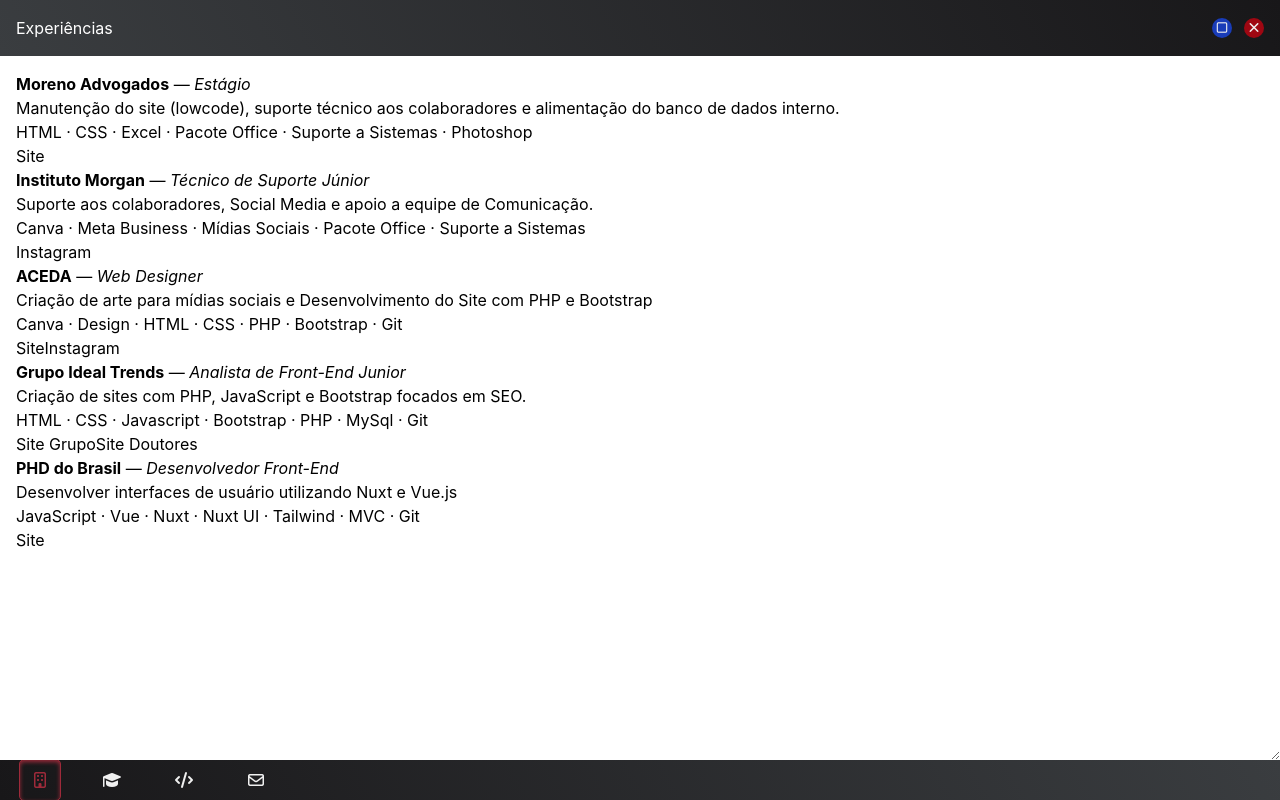
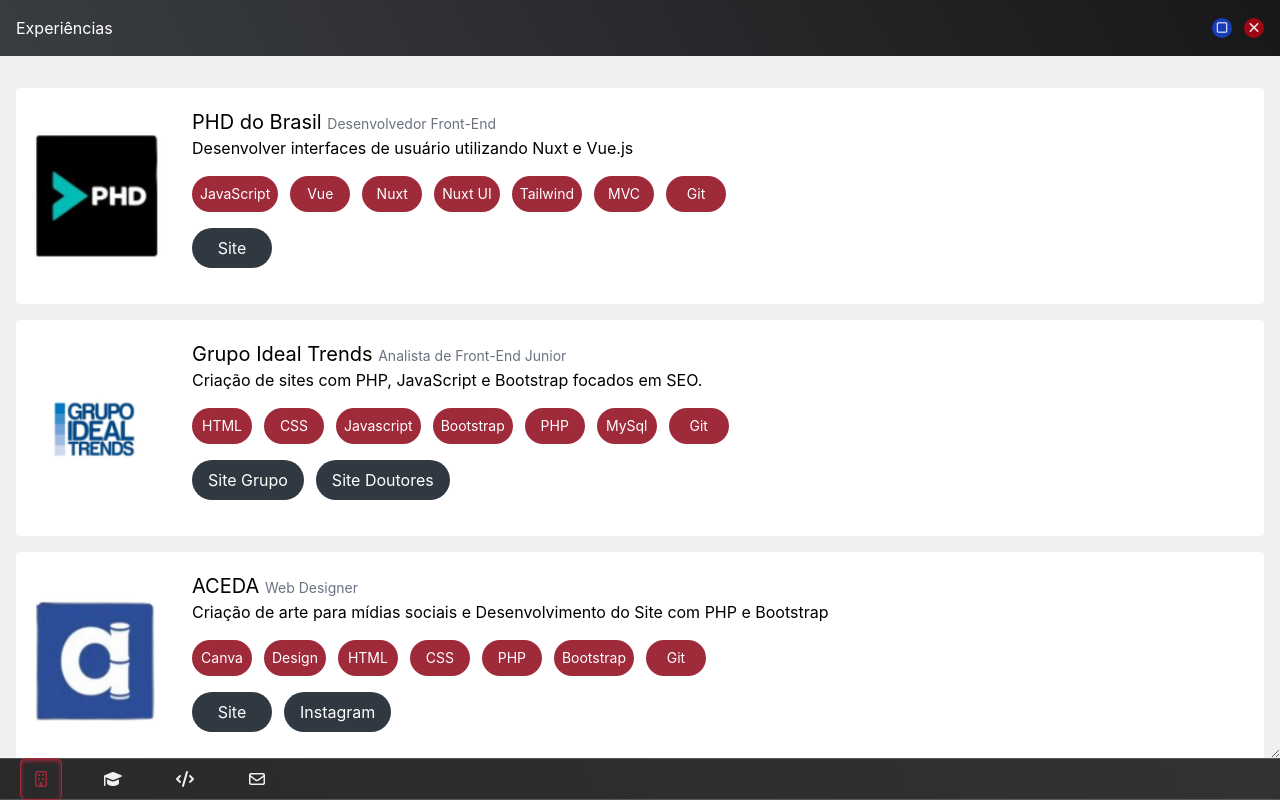
Before and after one commit to A-Marvulle/portfolio, a website built with Vite: page index.html in a window 1280 px wide. Both pictures are taken after a click on the button 40 px from the left and 780 px from the top of the page. Built offline with nearby package versions, Linux system fonts and the light colour scheme.

Commit message:
feat: add new info on home; change styles

```diff
--- a/index.html
+++ b/index.html
@@ -11,24 +11,96 @@
 
     <body>
         <main
-            class="screen relative h-screen w-full flex flex-col justify-between"
+            class="screen relative h-screen w-full flex flex-col justify-between bg-[linear-gradient(62deg,#181719_0%,#3a3d40_100%)]"
         >
             <aside
-                class="relative flex flex-col flex-1 justify-start items-end p-5 bg-blue-400"
+                class="relative flex flex-col flex-1 justify-start items-end p-5"
             >
-                <button data-modal="work">Work</button>
+                <div
+                    class="absolute top-3 left-3 p-5 shadow-xl bg-[#eae672] max-w-88 text-center"
+                >
+                    <h1 class="text-2xl">
+                        Olá! Meu nome é <strong>Alfredo</strong>
+                        <span class="block text-lg"
+                            >Sou um desenvolvedor
+                            <strong>Front-End</strong></span
+                        >
+                    </h1>
+                    <div
+                        class="flex gap-3 mt-7 text-[32px] flex-wrap items-center justify-center"
+                    >
+                        <p>
+                            <i class="fa-brands fa-js" title="JavaScript"></i>
+                        </p>
+                        <p>
+                            <i
+                                class="fa-brands fa-typescript"
+                                title="TypeScript"
+                            ></i>
+                        </p>
+                        <p><i class="fa-brands fa-vuejs" title="Vue"></i></p>
+                        <p><i class="fa-brands fa-php" title="PHP"></i></p>
+                        <p>
+                            <i
+                                class="fa-brands fa-bootstrap"
+                                title="Bootstrap"
+                            ></i>
+                        </p>
+                        <p>
+                            <i
+                                class="fa-brands fa-tailwind-css"
+                                title="Tailwind CSS"
+                            ></i>
+                        </p>
+                        <p>
+                            <i
+                                class="fa-brands fa-postgresql"
+                                title="PostgreSQL"
+                            ></i>
+                        </p>
+                        <p>
+                            <i class="fa-brands fa-docker" title="Docker"></i>
+                        </p>
+                    </div>
+                </div>
 
-                <button data-modal="school">School</button>
+                <button
+                    data-modal="work"
+                    class="text-center flex flex-col justify-center items-center w-30 h-30 gap-4 bg-black/10 text-white my-3 rounded-sm hover:text-[#9e2a3a]"
+                >
+                    <i class="fa-regular fa-building"></i>
+                    <span class="block">Experiência</span>
+                </button>
 
-                <button data-modal="projects">Projects</button>
+                <button
+                    data-modal="school"
+                    class="text-center flex flex-col justify-center items-center w-30 h-30 gap-4 bg-black/10 text-white my-3 rounded-sm hover:text-[#9e2a3a]"
+                >
+                    <i class="fa-solid fa-graduation-cap"></i>
+                    <span class="block">Escolaridade</span>
+                </button>
 
-                <button data-modal="contact">Contact Me</button>
+                <button
+                    data-modal="projects"
+                    class="text-center flex flex-col justify-center items-center w-30 h-30 gap-4 bg-black/10 text-white my-3 rounded-sm hover:text-[#9e2a3a]"
+                >
+                    <i class="fa-solid fa-code"></i>
+                    <span class="block">Projetos</span>
+                </button>
+
+                <button
+                    data-modal="contact"
+                    class="text-center flex flex-col justify-center items-center w-30 h-30 gap-4 bg-black/10 text-white my-3 rounded-sm hover:text-[#9e2a3a]"
+                >
+                    <i class="fa-regular fa-envelope"></i>
+                    <span class="block">Contato</span>
+                </button>
 
                 <desktop-manager></desktop-manager>
             </aside>
 
             <nav
-                class="bar flex gap-8 bg-[linear-gradient(62deg,#181719_0%,#3a3d40_100%)] text-[#f0f0f0]"
+                class="bar flex gap-8 text-[#f0f0f0] shadow backdrop-blur-md bg-[#333]/70 border border-x-transparent border-y-white/20"
             >
                 <button
                     class="lg:ms-5 nav__btn"
--- a/src/main.js
+++ b/src/main.js
@@ -1,20 +1,4 @@
 import "@fortawesome/fontawesome-free/css/all.min.css";
-
-const skills = [
-  { icon: "fa-brands fa-js", name: "JavaScript", color: "#f7df1e" },
-  { icon: "fa-brands fa-typescript", name: "TypeScript", color: "#3178C6" },
-  { icon: "fa-brands fa-vuejs", name: "Vue / Nuxt", color: "#41B883" },
-  // { icon: '', name: 'Nuxt' },
-  { icon: "fa-brands fa-php", name: "PHP", color: "#474a8a" },
-  { icon: "fa-brands fa-bootstrap", name: "Bootstrap", color: "#553C7B" },
-  { icon: "fa-brands fa-tailwind-css", name: "Tailwind", color: "#06B6D4" },
-  {
-    icon: "fa-brands fa-postgresql",
-    name: "MySql e Postgres",
-    color: "#F29111",
-  },
-  { icon: "fa-brands fa-docker", name: "Docker", color: "#0db7ed" },
-];
 
 const projects = [
   {
@@ -45,25 +29,53 @@
 
 const work = [
   {
-    img: "logo-moreno",
-    name: "Moreno Advogados",
-    description:
-      "Manutenção do site (lowcode), suporte técnico aos colaboradores e alimentação do banco de dados interno.",
-    ocupation: "Estágio",
+    img: "logo-phd",
+    name: "PHD do Brasil",
+    description: "Desenvolver interfaces de usuário utilizando Nuxt e Vue.js",
+    ocupation: "Desenvolvedor Front-End",
     links: [
       {
-        url: "http://morenoadvogados.com.br/",
+        url: "https://phddobrasil.com.br/",
         title: "Site",
       },
     ],
-    skills: [
-      "HTML",
-      "CSS",
-      "Excel",
-      "Pacote Office",
-      "Suporte a Sistemas",
-      "Photoshop",
+    skills: ["JavaScript", "Vue", "Nuxt", "Nuxt UI", "Tailwind", "MVC", "Git"],
+  },
+  {
+    img: "logo-ideal",
+    name: "Grupo Ideal Trends",
+    description:
+      "Criação de sites com PHP, JavaScript e Bootstrap focados em SEO.",
+    ocupation: "Analista de Front-End Junior",
+    links: [
+      {
+        url: "https://idealtrends.com.br/",
+        title: "Site Grupo",
+      },
+      {
+        url: "https://www.doutoresdaweb.com.br/",
+        title: "Site Doutores",
+      },
     ],
+    skills: ["HTML", "CSS", "Javascript", "Bootstrap", "PHP", "MySql", "Git"],
+  },
+  {
+    img: "logo-aceda",
+    name: "ACEDA",
+    description:
+      "Criação de arte para mídias sociais e Desenvolvimento do Site com PHP e Bootstrap",
+    ocupation: "Web Designer",
+    links: [
+      {
+        url: "https://www.aceda.org.br/",
+        title: "Site",
+      },
+      {
+        url: "https://www.instagram.com/aceda.sampa/",
+        title: "Instagram",
+      },
+    ],
+    skills: ["Canva", "Design", "HTML", "CSS", "PHP", "Bootstrap", "Git"],
   },
   {
     img: "logo-morgan",
@@ -86,53 +98,25 @@
     ],
   },
   {
-    img: "logo-aceda",
-    name: "ACEDA",
+    img: "logo-moreno",
+    name: "Moreno Advogados",
     description:
-      "Criação de arte para mídias sociais e Desenvolvimento do Site com PHP e Bootstrap",
-    ocupation: "Web Designer",
+      "Manutenção do site (lowcode), suporte técnico aos colaboradores e alimentação do banco de dados interno.",
+    ocupation: "Estágio",
     links: [
       {
-        url: "https://www.aceda.org.br/",
-        title: "Site",
-      },
-      {
-        url: "https://www.instagram.com/aceda.sampa/",
-        title: "Instagram",
-      },
-    ],
-    skills: ["Canva", "Design", "HTML", "CSS", "PHP", "Bootstrap", "Git"],
-  },
-  {
-    img: "logo-ideal",
-    name: "Grupo Ideal Trends",
-    description:
-      "Criação de sites com PHP, JavaScript e Bootstrap focados em SEO.",
-    ocupation: "Analista de Front-End Junior",
-    links: [
-      {
-        url: "https://idealtrends.com.br/",
-        title: "Site Grupo",
-      },
-      {
-        url: "https://www.doutoresdaweb.com.br/",
-        title: "Site Doutores",
-      },
-    ],
-    skills: ["HTML", "CSS", "Javascript", "Bootstrap", "PHP", "MySql", "Git"],
-  },
-  {
-    img: "logo-phd",
-    name: "PHD do Brasil",
-    description: "Desenvolver interfaces de usuário utilizando Nuxt e Vue.js",
-    ocupation: "Desenvolvedor Front-End",
-    links: [
-      {
-        url: "https://phddobrasil.com.br/",
+        url: "http://morenoadvogados.com.br/",
         title: "Site",
       },
     ],
-    skills: ["JavaScript", "Vue", "Nuxt", "Nuxt UI", "Tailwind", "MVC", "Git"],
+    skills: [
+      "HTML",
+      "CSS",
+      "Excel",
+      "Pacote Office",
+      "Suporte a Sistemas",
+      "Photoshop",
+    ],
   },
 ];
 
@@ -194,13 +178,19 @@
       return work
         .map(
           (w) => `
-        <div>
-          <strong>${w.name}</strong> — <em>${w.ocupation}</em>
-          <p>${w.description}</p>
-          <div>${w.skills.join(" · ")}</div>
-          <div>${w.links
-            .map((l) => `<a href="${l.url}" target="_blank">${l.title}</a>`)
-            .join("")}
+        <div class="content">
+          <img src="portfolio/src/assets/work/${w.img}.png" alt="${w.name}" title="${w.name}" />
+          <div class="content__info">
+            <h3>${w.name} <span>${w.ocupation}</span></h3>
+            <p>${w.description}</p>
+            <div class="content__skills">${w.skills.map((s) => `<span>${s}</span>`).join("")}</div>
+            <div class="content__links">${w.links
+              .map(
+                (l) =>
+                  `<a href="${l.url}" target="_blank" rel="noopener noreferrer" title="${l.title}">${l.title}</a>`,
+              )
+              .join("")}
+            </div>
           </div>
         </div>`,
         )
@@ -210,9 +200,12 @@
       return education
         .map(
           (e) => `
-        <div>
-          <strong>${e.name}</strong>
-          <p>${e.course}</p>
+        <div class="content">
+          <img src="portfolio/src/assets/education/${e.img}.png" alt="${e.name}" title="${e.name}" />
+          <div class="content__info">
+            <h3>${e.name}</h3>
+            <p>${e.course}</p>
+          </div>
         </div>`,
         )
         .join("");
@@ -221,11 +214,13 @@
       return projects
         .map(
           (p) => `
-        <div>
-          <strong><a href="${p.link}" target="_blank">${p.name}</a></strong>
-          <span>${p.inst}</span>
-          <p>${p.desc}</p>
-          <div>${p.stack.join(" · ")}</div>
+        <div class="content">
+          <img src="portfolio/src/assets/projects/${p.img}.png" alt="${p.name}" title="${p.name}" />
+          <div class="content__info">
+            <h3><a href="${p.link}" target="_blank" rel="noopener noreferrer">${p.name}</a></h3>
+            <p>${p.desc}</p>
+            <div class="content__skills">${p.stack.join(" · ")}</div>
+          </div>
         </div>`,
         )
         .join("");
@@ -236,7 +231,7 @@
           (c) => `
         <div>
           <i class="${c.icon}"></i>
-          <a href="${c.link}" target="_blank">${c.name}</a>
+          <a href="${c.link}" target="_blank" rel="noopener noreferrer">${c.name}</a>
         </div>`,
         )
         .join("");
@@ -261,11 +256,13 @@
 }
 
 function closeWindow(id) {
-  const window = openWindows.get(id);
-  if (!window) return;
+  const win = openWindows.get(id);
+  if (!win) return;
 
-  window.remove();
   openWindows.delete(id);
+
+  win.classList.add("window-closing");
+  win.addEventListener("animationend", () => win.remove(), { once: true });
 
   if (openWindows.size === 0) {
     updateActiveButton(null);
@@ -275,8 +272,8 @@
   let topWindow = null;
   let highestZ = -1;
 
-  openWindows.forEach((win, key) => {
-    const z = parseInt(win.style.zIndex);
+  openWindows.forEach((w, key) => {
+    const z = parseInt(w.style.zIndex);
     if (z > highestZ) {
       highestZ = z;
       topWindow = key;
@@ -291,7 +288,6 @@
   if (!window) return;
 
   if (window.dataset.maximized === "true") {
-    // Restaura
     window.style.width = "50%";
     window.style.height = "50%";
     window.style.left = "5px";
@@ -299,7 +295,6 @@
 
     window.dataset.maximized = "false";
   } else {
-    // Maximiza
     window.style.width = "100%";
     window.style.height = "100%";
     window.style.left = "0";
@@ -319,6 +314,7 @@
     window.style.width = rect.width + "px";
     window.style.height = rect.height + "px";
     dragging = true;
+    window.classList.add("window-dragging");
     startX = element.clientX;
     startY = element.clientY;
     startLeft = parseInt(window.style.left) || 0;
@@ -345,6 +341,7 @@
   });
 
   document.addEventListener("mouseup", () => {
+    if (dragging) window.classList.remove("window-dragging");
     dragging = false;
   });
 }
@@ -392,6 +389,7 @@
   makeDraggable(window, titlebar);
 
   desktop.appendChild(window);
+  window.classList.add("window-opening");
   openWindows.set(id, window);
 
   updateActiveButton(id);
--- a/src/style.css
+++ b/src/style.css
@@ -4,6 +4,7 @@
     button:not([disabled]),
     [role="button"]:not([disabled]) {
         cursor: pointer;
+        transition: 0.3s all;
     }
 }
 
@@ -27,6 +28,46 @@
 
 .window {
     @apply absolute min-w-280 min-h-180 bg-white border-none shadow-2xl resize overflow-auto pointer-events-auto;
+    transition:
+        width 0.3s ease,
+        height 0.3s ease,
+        left 0.3s ease,
+        top 0.3s ease;
+}
+
+@keyframes window-open {
+    from {
+        opacity: 0;
+        transform: scale(0.85);
+    }
+    to {
+        opacity: 1;
+        transform: scale(1);
+    }
+}
+
+@keyframes window-close {
+    from {
+        opacity: 1;
+        transform: scale(1);
+    }
+    to {
+        opacity: 0;
+        transform: scale(0.85);
+    }
+}
+
+.window-opening {
+    animation: window-open 0.2s ease forwards;
+}
+
+.window-closing {
+    animation: window-close 0.18s ease forwards;
+    pointer-events: none;
+}
+
+.window-dragging {
+    transition: none !important;
 }
 
 .window-titlebar {
@@ -50,5 +91,34 @@
 }
 
 .window-content {
-    @apply p-4;
+    @apply p-4 bg-[#f0f0f0];
 }
+
+.content {
+    @apply flex flex-row items-center gap-4 my-4 bg-white py-5 rounded-sm;
+}
+
+.content img {
+    @apply w-40 h-40 object-cover;
+}
+
+.content__info h3 {
+    @apply text-xl;
+}
+.content__info h3 > span {
+    @apply text-sm text-gray-500;
+}
+.content__skills {
+    @apply flex flex-row items-center gap-3 my-4;
+}
+.content__skills > span {
+    @apply text-sm m-0 bg-[#9e2a3a] text-white p-2 rounded-full min-w-15 flex items-center justify-center;
+}
+
+.content__links {
+    @apply flex flex-row items-center gap-3 my-4;
+}
+
+.content__links > a {
+    @apply bg-[#303841] text-white py-2 px-4 rounded-full min-w-20 flex items-center justify-center hover:outline-[#303841] focus:outline-[#303841] outline outline-transparent outline-offset-2;
+}
```
